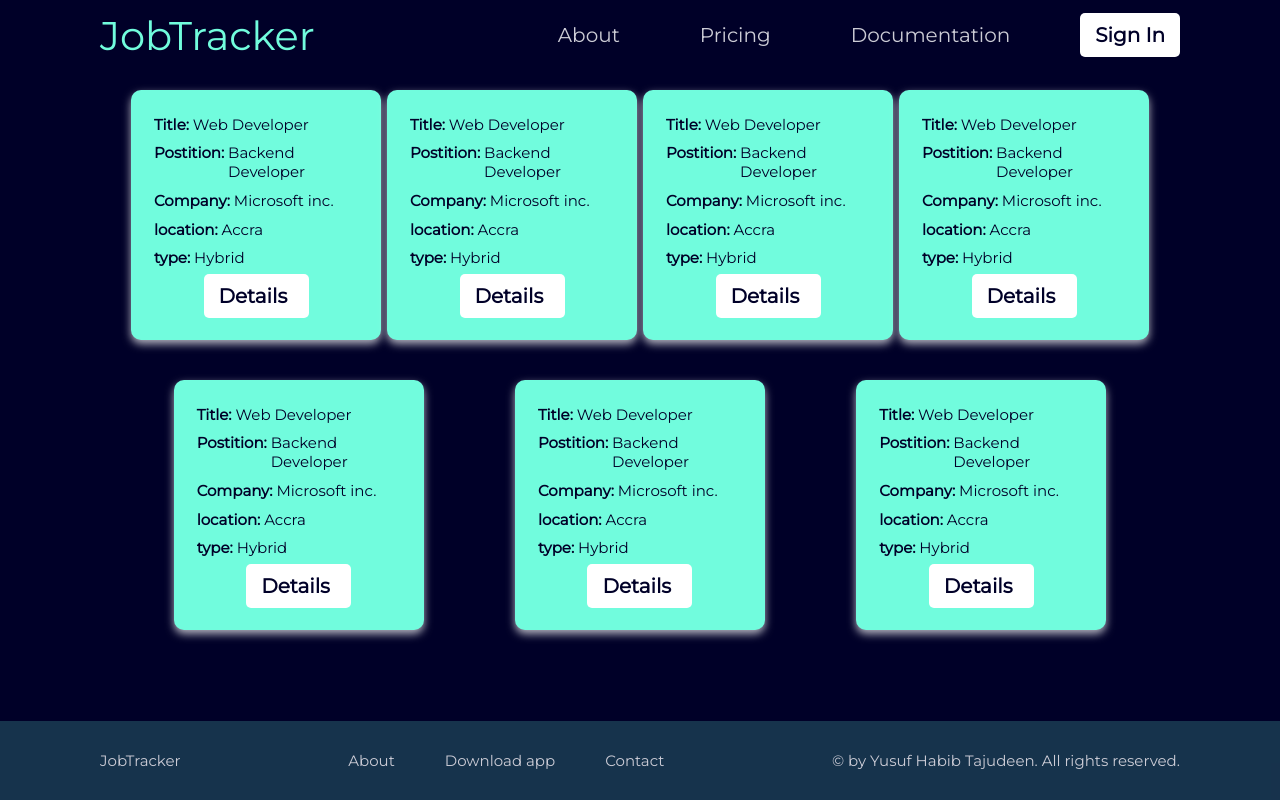
After one commit to manlikeHB/job-tracker, a web app: file public/overview.html in a window 1280 px wide. The commit adds this page. Run offline with its HTML, style and script files only (its server is not run), Linux system fonts and the light colour scheme.

Commit message:
Add overview page

```diff
--- a/public/css/style.css
+++ b/public/css/style.css
@@ -11,6 +11,8 @@
   --background-color-onhover: #9999ad;
   --text-color: #ccccd6;
   --text-color-onhover: #00001e;
+  --action-btn-color: #71fcdd;
+  --action-btn-color-onhover: ;
 }
 
 html {
@@ -112,6 +114,39 @@ body {
 }
 
 /* ///////////////////////////////////////////////////////////////////////////////// */
+#content {
+  display: flex;
+  flex-wrap: wrap;
+  margin: 0 auto;
+  width: 80%;
+}
+
+.card {
+  color: var(--background-color);
+  background-color: var(--action-btn-color);
+  width: 25rem;
+  height: 25rem;
+  display: flex;
+  flex-direction: column;
+  padding: 2rem;
+  font-size: 1.5rem;
+  justify-content: space-around;
+  align-items: flex-start;
+  box-shadow: 0 4px 8px 0 rgba(255, 255, 255, 0.7);
+  border-radius: 10px;
+  overflow: hidden;
+  margin: 2rem auto;
+}
+
+.line {
+  display: flex;
+  padding: 0.3rem;
+}
+
+.details {
+  width: 50%;
+  align-self: center;
+}
 
 /* ///////////////////////////////////////////////////////////////////////////////// */
 
--- a/public/css/utilities.css
+++ b/public/css/utilities.css
@@ -18,8 +18,24 @@
   font-size: 2rem;
 }
 
+.action-btn-two {
+  cursor: pointer;
+  padding: 1rem 1.5rem;
+  background-color: white;
+  color: var(--background-color);
+  border: none;
+  border-radius: 0.5rem;
+  font-weight: 700;
+  font-size: 2rem;
+}
+
 .action-btn:hover {
   background-color: var(--action-btn-color);
+}
+
+.action-btn-two:hover {
+  background-color: var(--background-color);
+  color: var(--text-color);
 }
 
 .active-color {
--- /dev/null
+++ b/public/overview.html
@@ -0,0 +1,281 @@
+<!DOCTYPE html>
+<html lang="en">
+  <head>
+    <meta charset="UTF-8" />
+    <meta http-equiv="X-UA-Compatible" content="IE=edge" />
+    <meta name="viewport" content="width=device-width, initial-scale=1.0" />
+    <script src="https://unpkg.com/@lottiefiles/lottie-player@latest/dist/lottie-player.js"></script>
+    <link rel="preconnect" href="https://fonts.googleapis.com" />
+    <link rel="preconnect" href="https://fonts.gstatic.com" crossorigin />
+    <link
+      href="https://fonts.googleapis.com/css2?family=Montserrat&display=swap"
+      rel="stylesheet"
+    />
+    <link rel="stylesheet" href="/public/css/utilities.css" />
+    <link rel="stylesheet" href="/public/css/style.css" />
+    <title>Job Tracker</title>
+  </head>
+  <body>
+    <div id="container">
+      <div class="nav-container">
+        <p><span class="active-color">JobTracker</span></p>
+
+        <ul class="nav-menu">
+          <li class="btn btn-nav nav-item">
+            <a href="#" class="nav-link">About</a>
+          </li>
+          <li class="btn btn-nav nav-item">
+            <a href="#" class="nav-link">Pricing</a>
+          </li>
+          <li class="btn btn-nav nav-item">
+            <a href="#" class="nav-link">Documentation</a>
+          </li>
+          <li class="nav-item">
+            <a href="#" class="btn-sign-up action-btn nav-link">Sign In</a>
+          </li>
+        </ul>
+
+        <div class="hamburger">
+          <span class="bar"></span>
+          <span class="bar"></span>
+          <span class="bar"></span>
+        </div>
+      </div>
+
+      <section id="content">
+        <div class="card">
+          <div class="title line">
+            <h4>Title:</h4>
+            &nbsp;
+            <p>Web Developer</p>
+          </div>
+          <div class="position line">
+            <h4>Postition:</h4>
+            &nbsp;
+            <p>Backend Developer</p>
+          </div>
+          <div class="company line">
+            <h4>Company:</h4>
+            &nbsp;
+            <p>Microsoft inc.</p>
+          </div>
+          <div class="location line">
+            <h4>location:</h4>
+            &nbsp;
+            <p>Accra</p>
+          </div>
+          <div class="status line">
+            <h4>type:</h4>
+            &nbsp;
+            <p>Hybrid</p>
+          </div>
+          <div class="details action-btn-two">
+            <p>Details</p>
+          </div>
+        </div>
+
+        <div class="card">
+          <div class="title line">
+            <h4>Title:</h4>
+            &nbsp;
+            <p>Web Developer</p>
+          </div>
+          <div class="position line">
+            <h4>Postition:</h4>
+            &nbsp;
+            <p>Backend Developer</p>
+          </div>
+          <div class="company line">
+            <h4>Company:</h4>
+            &nbsp;
+            <p>Microsoft inc.</p>
+          </div>
+          <div class="location line">
+            <h4>location:</h4>
+            &nbsp;
+            <p>Accra</p>
+          </div>
+          <div class="status line">
+            <h4>type:</h4>
+            &nbsp;
+            <p>Hybrid</p>
+          </div>
+          <div class="details action-btn-two">
+            <p>Details</p>
+          </div>
+        </div>
+
+        <div class="card">
+          <div class="title line">
+            <h4>Title:</h4>
+            &nbsp;
+            <p>Web Developer</p>
+          </div>
+          <div class="position line">
+            <h4>Postition:</h4>
+            &nbsp;
+            <p>Backend Developer</p>
+          </div>
+          <div class="company line">
+            <h4>Company:</h4>
+            &nbsp;
+            <p>Microsoft inc.</p>
+          </div>
+          <div class="location line">
+            <h4>location:</h4>
+            &nbsp;
+            <p>Accra</p>
+          </div>
+          <div class="status line">
+            <h4>type:</h4>
+            &nbsp;
+            <p>Hybrid</p>
+          </div>
+          <div class="details action-btn-two">
+            <p>Details</p>
+          </div>
+        </div>
+
+        <div class="card">
+          <div class="title line">
+            <h4>Title:</h4>
+            &nbsp;
+            <p>Web Developer</p>
+          </div>
+          <div class="position line">
+            <h4>Postition:</h4>
+            &nbsp;
+            <p>Backend Developer</p>
+          </div>
+          <div class="company line">
+            <h4>Company:</h4>
+            &nbsp;
+            <p>Microsoft inc.</p>
+          </div>
+          <div class="location line">
+            <h4>location:</h4>
+            &nbsp;
+            <p>Accra</p>
+          </div>
+          <div class="status line">
+            <h4>type:</h4>
+            &nbsp;
+            <p>Hybrid</p>
+          </div>
+          <div class="details action-btn-two">
+            <p>Details</p>
+          </div>
+        </div>
+
+        <div class="card">
+          <div class="title line">
+            <h4>Title:</h4>
+            &nbsp;
+            <p>Web Developer</p>
+          </div>
+          <div class="position line">
+            <h4>Postition:</h4>
+            &nbsp;
+            <p>Backend Developer</p>
+          </div>
+          <div class="company line">
+            <h4>Company:</h4>
+            &nbsp;
+            <p>Microsoft inc.</p>
+          </div>
+          <div class="location line">
+            <h4>location:</h4>
+            &nbsp;
+            <p>Accra</p>
+          </div>
+          <div class="status line">
+            <h4>type:</h4>
+            &nbsp;
+            <p>Hybrid</p>
+          </div>
+          <div class="details action-btn-two">
+            <p>Details</p>
+          </div>
+        </div>
+
+        <div class="card">
+          <div class="title line">
+            <h4>Title:</h4>
+            &nbsp;
+            <p>Web Developer</p>
+          </div>
+          <div class="position line">
+            <h4>Postition:</h4>
+            &nbsp;
+            <p>Backend Developer</p>
+          </div>
+          <div class="company line">
+            <h4>Company:</h4>
+            &nbsp;
+            <p>Microsoft inc.</p>
+          </div>
+          <div class="location line">
+            <h4>location:</h4>
+            &nbsp;
+            <p>Accra</p>
+          </div>
+          <div class="status line">
+            <h4>type:</h4>
+            &nbsp;
+            <p>Hybrid</p>
+          </div>
+          <div class="details action-btn-two">
+            <p>Details</p>
+          </div>
+        </div>
+
+        <div class="card">
+          <div class="title line">
+            <h4>Title:</h4>
+            &nbsp;
+            <p>Web Developer</p>
+          </div>
+          <div class="position line">
+            <h4>Postition:</h4>
+            &nbsp;
+            <p>Backend Developer</p>
+          </div>
+          <div class="company line">
+            <h4>Company:</h4>
+            &nbsp;
+            <p>Microsoft inc.</p>
+          </div>
+          <div class="location line">
+            <h4>location:</h4>
+            &nbsp;
+            <p>Accra</p>
+          </div>
+          <div class="status line">
+            <h4>type:</h4>
+            &nbsp;
+            <p>Hybrid</p>
+          </div>
+          <div class="details action-btn-two">
+            <p>Details</p>
+          </div>
+        </div>
+      </section>
+
+      <div class="footer">
+        <div class="footer__logo">
+          <p>JobTracker</p>
+        </div>
+        <ul class="footer__nav">
+          <li><a href="#">About</a></li>
+          <li><a href="#">Download app</a></li>
+          <li><a href="#">Contact</a></li>
+        </ul>
+        <p class="footer__copyright">
+          &copy; by Yusuf Habib Tajudeen. All rights reserved.
+        </p>
+      </div>
+    </div>
+
+    <script src="/public/hamburger.js"></script>
+  </body>
+</html>
```
